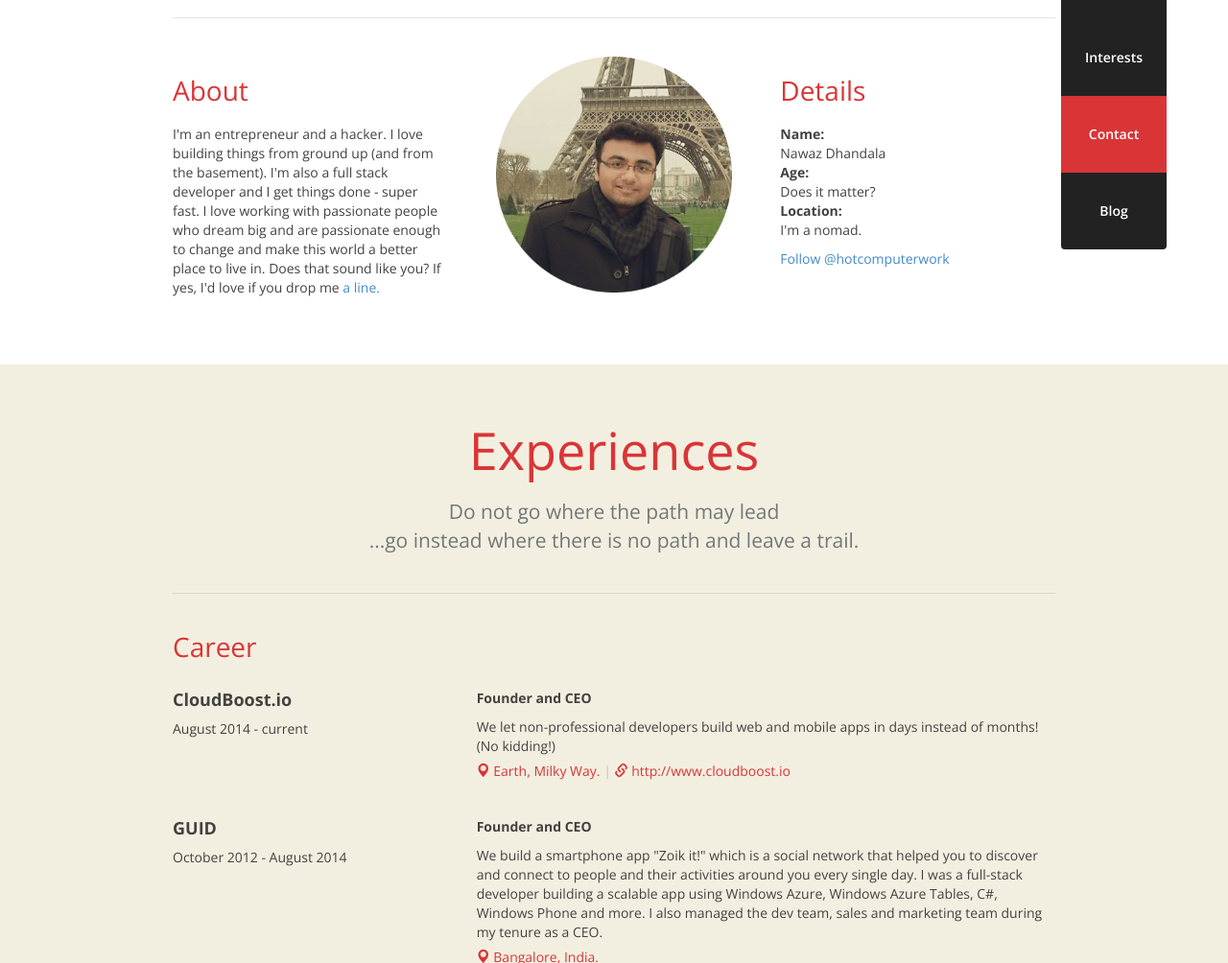
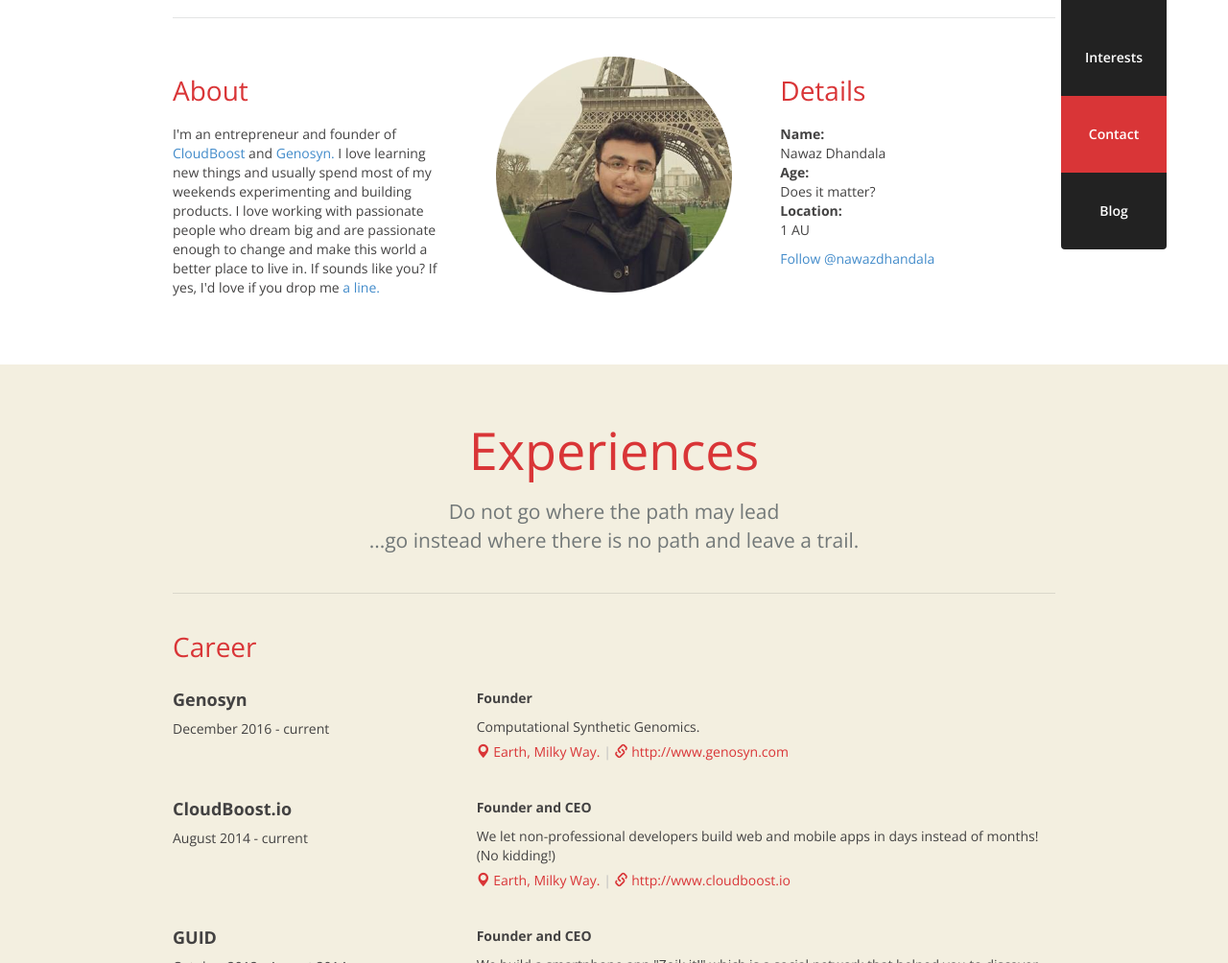
Before and after one commit to nawazdhandala/home, a plain HTML site: page index.html in a window 1280 px wide. Shown: the part 1020-2024 px from the top of the page at 96% size. Drawn offline with nearby package versions, Linux system fonts and the light colour scheme; a script that the page names is missing.

Commit message:
Added Genosyn

```diff
--- a/index.html
+++ b/index.html
@@ -52,7 +52,7 @@
     <div id="top" class="jumbotron" data-position="center center">
         <div class="container">
             <h1>Nawaz Dhandala</h1> <br /> <br />
-            <p align="right" class="lead">| Entrepreneur |<br />| Hacker |<br />| Founder at CloudBoost.io |<br />| Loves to fly |<br />| Plays Tennis |</p>
+            <p align="right" class="lead">| Entrepreneur |<br />| Founder - CloudBoost &amp; Genosyn |<br />| Loves to cook &amp; fly |<br />| Passionately Curious |</p>
         </div>
 
         <div class="overlay"></div>
@@ -81,7 +81,7 @@
                 <li><a href="#abilities">Abilities</a></li>
                 <li><a href="#interests">Interests</a></li>
                 <li><a href="#contact">Contact</a></li>
-                <li><a href="https://medium.com/@nawazdhandala">Blog</a></li>
+                <li><a href="https://blog.nawazdhandala.com/">Blog</a></li>
             </ul>
         </div><!-- /.navbar-collapse -->
     </nav>
@@ -97,7 +97,7 @@
                 <div class="col-md-4">
                     <h3>About</h3>
                     <p>
-                        I'm an entrepreneur and a hacker. I love building things from ground up (and from the basement). I'm also a full stack developer and I get things done - super fast. I love working with passionate people who dream big and are passionate enough to change and make this world a better place to live in. Does that sound like you? If yes, I'd love if you drop me <a href="#contact"> a line.</a>
+                        I'm an entrepreneur and founder of <a href="https://www.cloudboost.io">CloudBoost</a> and <a href="https://www.genosyn.com">Genosyn.</a> I love learning new things and usually spend most of my weekends experimenting and building products. I love working with passionate people who dream big and are passionate enough to change and make this world a better place to live in. If sounds like you? If yes, I'd love if you drop me <a href="#contact"> a line.</a>
                     </p>
                 </div>
                 <div class="col-md-4 text-center">
@@ -111,10 +111,10 @@
                         <strong>Age:</strong><br />
                         Does it matter? <br />
                         <strong>Location:</strong><br />
-                        I'm a nomad.
+                        1 AU
                     </p>
 
-                    <a href="https://twitter.com/nawaazdhandala" class="twitter-follow-button" data-show-count="false" data-size="large" data-show-screen-name="false">Follow @hotcomputerwork</a>
+                    <a href="https://twitter.com/nawazdhandala" class="twitter-follow-button" data-show-count="false" data-size="large" data-show-screen-name="false">Follow @nawazdhandala</a>
                     <script>!function (d, s, id) { var js, fjs = d.getElementsByTagName(s)[0], p = /^http:/.test(d.location) ? 'http' : 'https'; if (!d.getElementById(id)) { js = d.createElement(s); js.id = id; js.src = p + '://platform.twitter.com/widgets.js'; fjs.parentNode.insertBefore(js, fjs); } }(document, 'script', 'twitter-wjs');</script>
                 </div>
             </div>
@@ -133,6 +133,39 @@
 
 
         <div class="experiences">
+
+          <div class="experience row">
+                    <div class="col-md-4">
+                        <h4>Genosyn</h4>
+                        <p class="experience-period">
+                            December 2016				-
+                            current
+                        </p>
+                    </div>
+                    <div class="col-md-8">
+                        <p>
+                            <strong>Founder</strong>
+                            <span class="hidden-phone">
+                                Computational Synthetic Genomics.
+                            </span>
+                            <span class="experience-details">
+                                <span class="location">
+                                    <span class="glyphicon glyphicon-map-marker"></span>
+                                    Earth, Milky Way.
+                                </span>
+
+
+                                <span class="seperator">|</span>
+                                <span class="link">
+                                    <span class="glyphicon glyphicon-link"></span>
+                                    <a href="http://www.genosyn.com/" target="_blank">http://www.genosyn.com</a>
+                                </span>
+
+
+                            </span>
+                        </p>
+                    </div>
+                </div>
 
 			<div class="experience row">
                 <div class="col-md-4">
@@ -158,7 +191,7 @@
                             <span class="seperator">|</span>
                             <span class="link">
                                 <span class="glyphicon glyphicon-link"></span>
-                                <a href="http://www.zoikit.com/" target="_blank">http://www.cloudboost.io</a>
+                                <a href="http://www.cloudboost.io" target="_blank">http://www.cloudboost.io</a>
                             </span>
 
 
@@ -957,13 +990,13 @@
                 <div class="col-md-6">
                     <ul class="no-bullets">
                         <li>
-                            <a href="http://twitter.com/hotcomputerwork" target="_blank">
+                            <a href="http://twitter.com/nawazdhandala" target="_blank">
                                 <span class="icon icon-twitter"></span>
                                 http://twitter.com/nawazdhandala
                             </a>
                         </li>
                         <li>
-                            <a href="http://linkedin.nl/in/hotcomputerworks/" target="_blank">
+                            <a href="http://linkedin.nl/in/nawazdhandala/" target="_blank">
                                 <span class="icon icon-linkedin"></span>
                                 http://linkedin.nl/in/nawazdhandala/
                             </a>
@@ -979,7 +1012,7 @@
                             </a>
                         </li>
                         <li>
-                            <a href="mailto:hotcomputerworks@hotmail.com">
+                            <a href="mailto:nawazdhandala@outlook.com">
                                 <span class="icon icon-email"></span>
                                 hello@nawazdhandala.com
                             </a>
```
Also changed, not shown: view/js/script.js (line endings or trailing spaces), view/style.css (line endings or trailing spaces).
